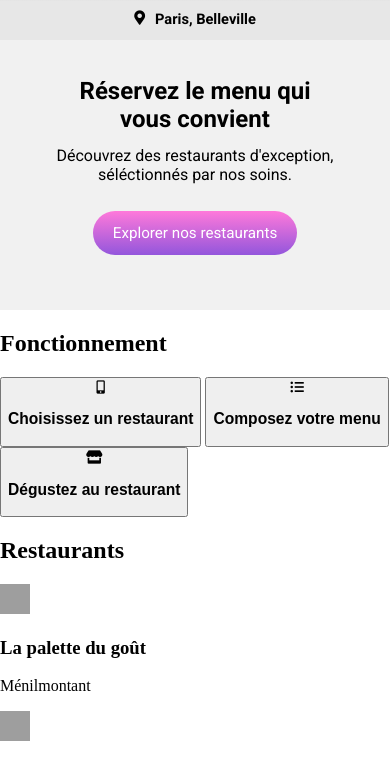
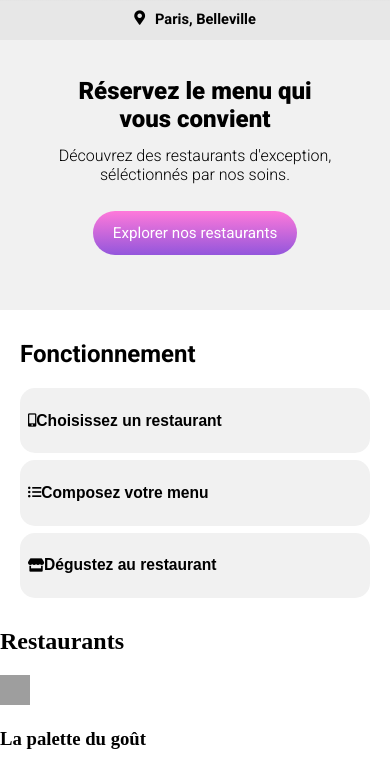
Before and after one commit to minorthomas/MinorThomas_3_24062021, a plain HTML site: page html/index.html in a window 390 px wide. Shown: the part 58-819 px from the top of the page. Drawn offline with Linux system fonts and the light colour scheme; files that its build step writes are made by us from their sources; grey boxes are pictures that could not be loaded; a web font is replaced by a local one.

Commit message:
Tutorial accueil (mobile)

```diff
--- a/css/mobile/accueil_mobile.css
+++ b/css/mobile/accueil_mobile.css
@@ -77,11 +77,13 @@ img{
 .booking_desc_title{
     text-align: center;
     margin: 0;
+    font-weight: 800;
 }
 
 .booking_desc_info{
     text-align: center;
     margin: 0;
+    font-weight: 300;
 }
 
 .booking_link{
@@ -100,3 +102,31 @@ img{
     font-size: 0.95em;
     margin-bottom: 45px;
 }
+
+/*****TUTORIAL*****/
+
+.tutorial{
+    font-family: 'Roboto', sans-serif;
+    margin: 30px 20px;
+}
+
+.tutorial_button_list{
+    display: flex;
+    flex-direction: column;
+    height: 210px;
+    justify-content: space-between;
+}
+
+.tutorial_button{
+    border: solid 1px transparent;
+    border-radius: 15px;
+    background-color: #f1f1f1;
+    display: flex;
+    flex-direction: row;
+    align-items: center;
+    -webkit-border-radius: 15px;
+    -moz-border-radius: 15px;
+    -ms-border-radius: 15px;
+    -o-border-radius: 15px;
+    padding: 7px;
+}
--- a/html/index.html
+++ b/html/index.html
@@ -39,18 +39,20 @@
     </section>
     <section class="tutorial">
         <h2 class="tutorial_title">Fonctionnement</h2>
-        <button class="tutorial_choose_restaurant">
+        <div class="tutorial_button_list">
+            <button class="tutorial_button">
                 <i class="fas fa-mobile-alt"></i>
                 <h3>Choisissez un restaurant</h3>
             </button>
-        <button class="tutorial_choose_menu">
+            <button class="tutorial_button">
                 <i class="fas fa-list-ul"></i>
                 <h3>Composez votre menu</h3>
             </button>
-        <button class="tutorial_goto_restaurant">
-            <i class="fas fa-store"></i>
+            <button class="tutorial_button">
+                <i class="fas fa-store purple"></i>
                 <h3>Dégustez au restaurant</h3>
             </button>
+        </div>
     </section>
     <article class="restaurants" id="#anchor_restaurants">
         <h2 class="restaurants_title">Restaurants</h2>
```
Lines whose indentation alone changed are shown as unchanged.
